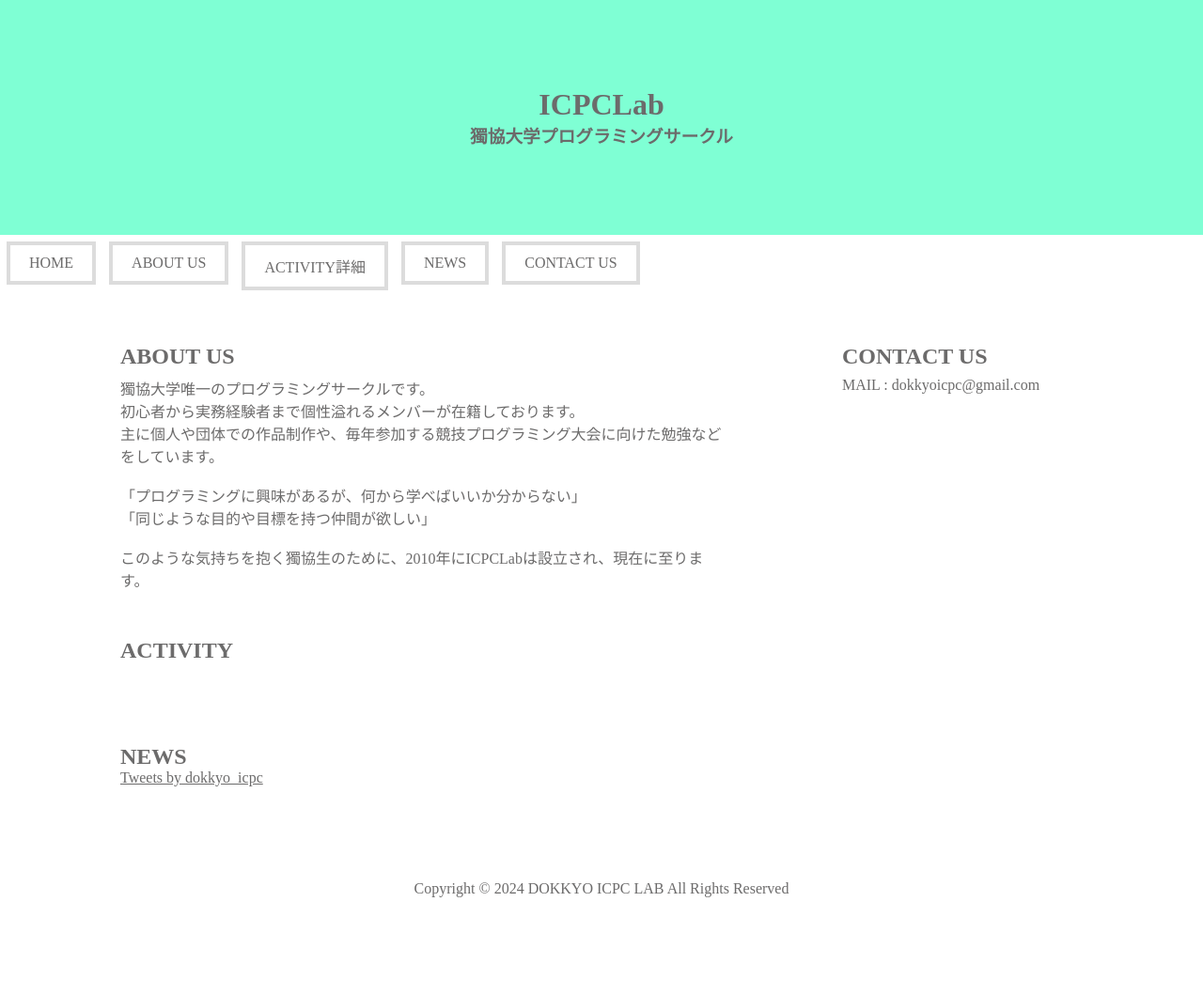
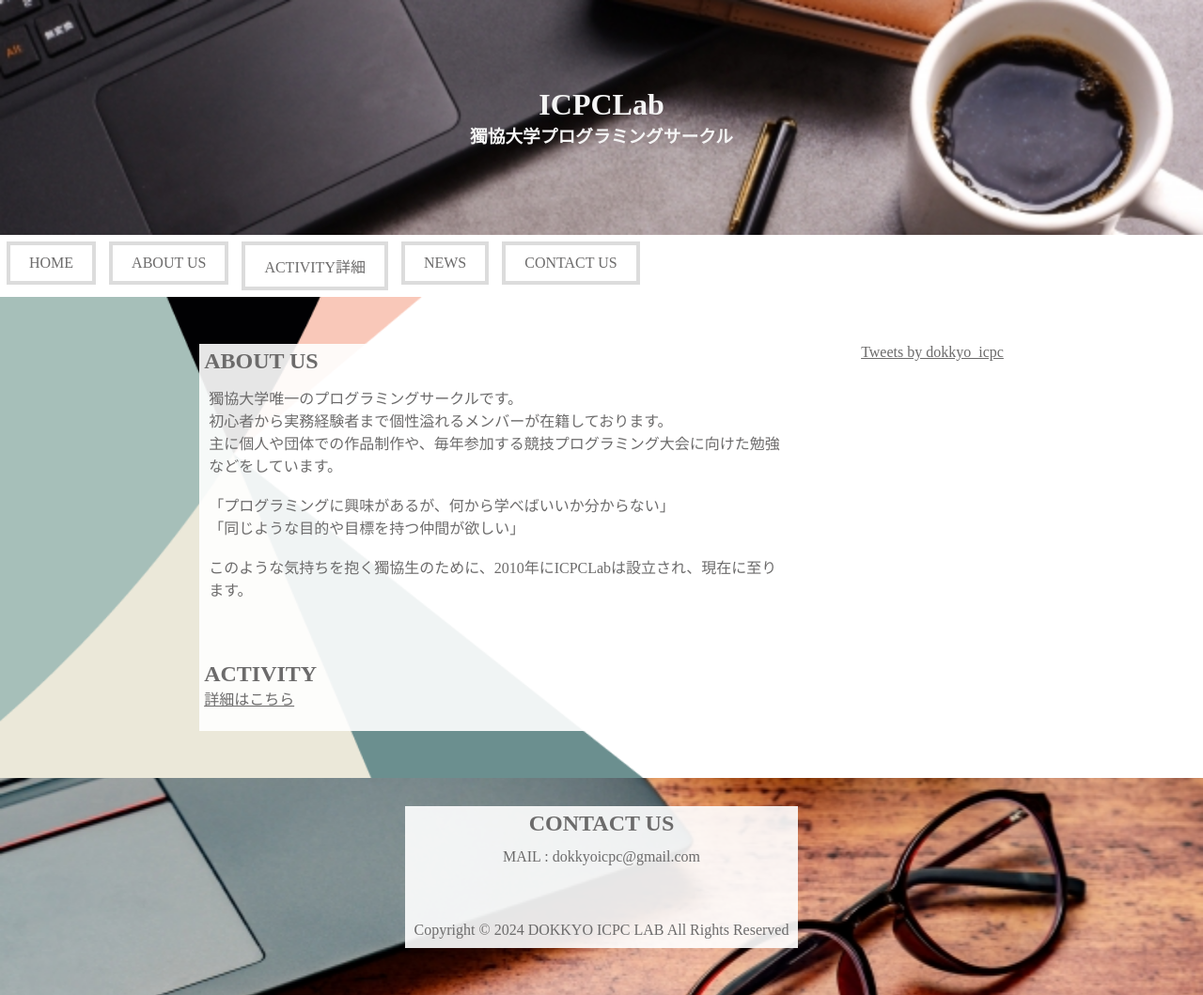
Before and after one commit to Misa91/icpclab_website, a plain HTML site: page index.html in a window 1280 px wide. Shown: the whole page at 94% size. Before the commit the page ends 1007 px from the top, so only its background shows below. Drawn offline with nearby package versions, Linux system fonts and the light colour scheme.

Commit message:
Add background images and Update layout of toppage

```diff
--- a/index.html
+++ b/index.html
@@ -51,33 +51,32 @@
         <div class="box">
           <div id="3">
             <h2>ACTIVITY</h2>
+            <a href="./activity.html">詳細はこちら</a>
             <br>
             <br>
-          </div>
-        </div>
-
-        <div class="box">
-          <div id="4">
-            <h2>NEWS</h2>
-            <div class="x-timeline">
-              <a class="twitter-timeline" data-width="380" data-height="620" data-theme="light" href="https://twitter.com/dokkyo_icpc?ref_src=twsrc%5Etfw">Tweets by dokkyo_icpc</a> <script async src="https://platform.twitter.com/widgets.js" charset="utf-8"></script>
-            </div>
           </div>
         </div>
       </div>
 
       <div class="rightside">
-        <div class="box">
-          <div id="5">
-            <h2>CONTACT US</h2>
-          <p class="text">MAIL : dokkyoicpc@gmail.com</p>
+        <div id="4">
+          <div class="x-timeline">
+            <a class="twitter-timeline" data-width="300" data-height="500" data-theme="light" href="https://twitter.com/dokkyo_icpc?ref_src=twsrc%5Etfw">Tweets by dokkyo_icpc</a> <script async src="https://platform.twitter.com/widgets.js" charset="utf-8"></script>
           </div>
         </div>
       </div>
     </main>
 
     <footer>
-      <p>Copyright © 2024 DOKKYO ICPC LAB All Rights Reserved</p>
+      <div class="box">
+        <div id="5">
+          <h2>CONTACT US</h2>
+          <p class="text">
+            MAIL : dokkyoicpc@gmail.com
+          </p>
+          <p>Copyright © 2024 DOKKYO ICPC LAB All Rights Reserved</p>
+        </div>
+      </div>
     </footer>
 
     <script src="https://code.jquery.com/jquery-3.7.1.min.js" integrity="sha256-/JqT3SQfawRcv/BIHPThkBvs0OEvtFFmqPF/lYI/Cxo=" crossorigin="anonymous"></script>
--- a/style.css
+++ b/style.css
@@ -14,32 +14,46 @@ header {
   justify-content: center;
   align-items: center;
   height: 250px;
-  background-color: aquamarine;
+  background-image: url('image/cafe3_s.jpg');
+  background-size: cover;
+  background-position: center;
+  background-repeat: no-repeat;
 }
 
 .header-text {
   text-align: center;
+
+  h1, h3 {
+    color: whitesmoke;
+  }
 }
 
 main {
-  margin: 50px 0px;
+  padding: 50px 0px;
   display: flex;
   justify-content: center;
+  background-image: url('image/23671966.png');
+  background-size: cover;
+  background-position: center;
+  background-repeat: no-repeat;
 }
 
 .leftside {
-  margin: 0px 10%;
   width: 50%;
 }
 
 .rightside {
-  margin-right: 10%;
-  width: 20%;
+  margin-left: 5%;
 }
 
 .box {
   width: auto;
-  margin-bottom: 50px;
+  padding: 5px;
+  background-color: rgba(255, 255, 255, 0.9);
+}
+
+.box, p {
+  padding: 5px;
 }
 
 .text {
@@ -47,17 +61,34 @@ main {
   margin: 8px 0 50px;
 }
 
+.x-timeline {
+  display: flex;
+  justify-content: center;
+  margin: 0px 0px 30px;
+}
+
 footer {
   display: flex;
   justify-content: center;
-  height: 70px;
+  text-align: center;
+  padding: 30px 0px 50px;
   width: 100%;
+  background-image: url('image/cafe1_s.jpg');
+  background-size: cover;
+  background-position: center;
+  background-repeat: no-repeat;
+
+  .box {
+    background-color: rgba(255, 255, 255, 0.9);
+  }
+
+  h2, p {
+    color: #6c6b6b;
+  }
 }
 
 @media screen and (max-width:768px) {
   main {
-    margin-top: 50px;
-    margin-bottom: 50px;
     display: block;
     justify-content: center;
   }
@@ -72,4 +103,8 @@ footer {
     margin-right: 10%;
     width: 80%;
   }
+
+  .x-timeline {
+    margin-top: 30px;
+  }
 }
--- a/style_activity.css
+++ b/style_activity.css
@@ -12,7 +12,10 @@ header {
 .header-field {
   display: flex;
   height: 75px;
-  background-color: aquamarine;
+  background-image: url('image/cafe1_s.jpg');
+  background-size: cover;
+  background-position: center;
+  background-repeat: no-repeat;
 }
 
 .header-text {
```
Also changed, not shown: activity.html (+1 -1 lines), 27924323_m.jpg (deleted), image/23671966.png (added), image/black_brick_s.jpg (added), image/brown_brick_s.jpg (added), image/cafe1_s.jpg (added), image/cafe3_s.jpg (added), image/diamond.png (added).
